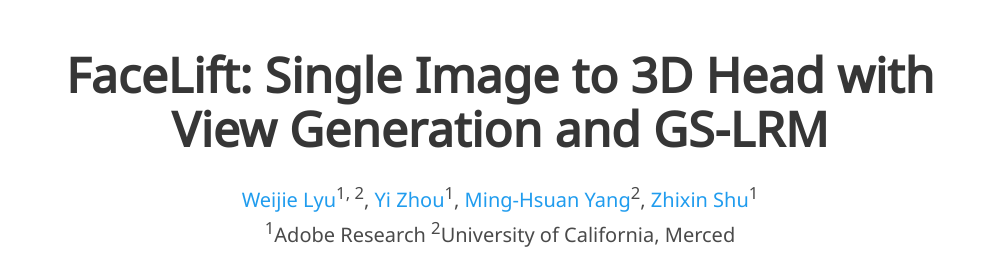
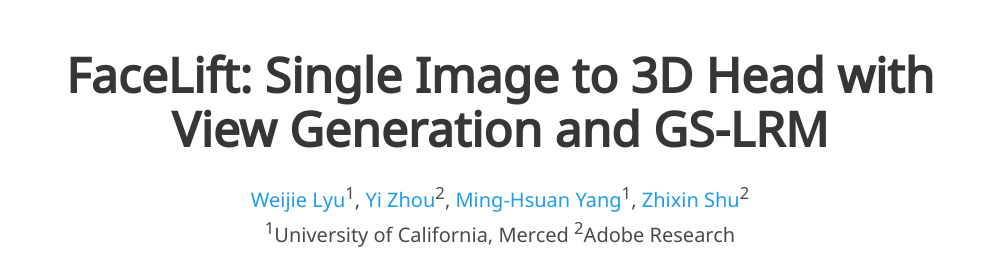
Before and after one commit to weijielyu/FaceLift, a plain HTML site: page index.html in a window 1280 px wide. Shown: the top 258 px of the page, without its empty margins (140-1139 px from the left). Drawn offline with nearby package versions, Linux system fonts and the light colour scheme; some icons are missing; a web font is replaced by a local one.

Commit message:
Add files via upload

```diff
--- a/index.html
+++ b/index.html
@@ -40,22 +40,22 @@
 
           <div class="is-size-5 publication-authors">
             <span class="author-block">
-              <a href="https://weijielyu.github.io/">Weijie Lyu</a><sup>1, 2</sup>,
+              <a href="https://weijielyu.github.io/">Weijie Lyu</a><sup>1</sup>,
             </span>
             <span class="author-block">
-              <a href="https://zhouyisjtu.github.io/">Yi Zhou</a><sup>1</sup>,
+              <a href="https://zhouyisjtu.github.io/">Yi Zhou</a><sup>2</sup>,
             </span>
             <span class="author-block">
-              <a href="https://faculty.ucmerced.edu/mhyang/">Ming-Hsuan Yang</a><sup>2</sup>,
+              <a href="https://faculty.ucmerced.edu/mhyang/">Ming-Hsuan Yang</a><sup>1</sup>,
             </span>
             <span class="author-block">
-              <a href="https://zhixinshu.github.io/">Zhixin Shu</a><sup>1</sup>
+              <a href="https://zhixinshu.github.io/">Zhixin Shu</a><sup>2</sup>
             </span>
           </div>
 
           <div class="is-size-5 publication-authors">
-            <span class="author-block"><sup>1</sup>Adobe Research </span>
-            <span class="author-block"><sup>2</sup>University of California, Merced </span>
+            <span class="author-block"><sup>1</sup>University of California, Merced </span>
+            <span class="author-block"><sup>2</sup>Adobe Research </span>
           </div>
 
           <div class="column has-text-centered">
```
